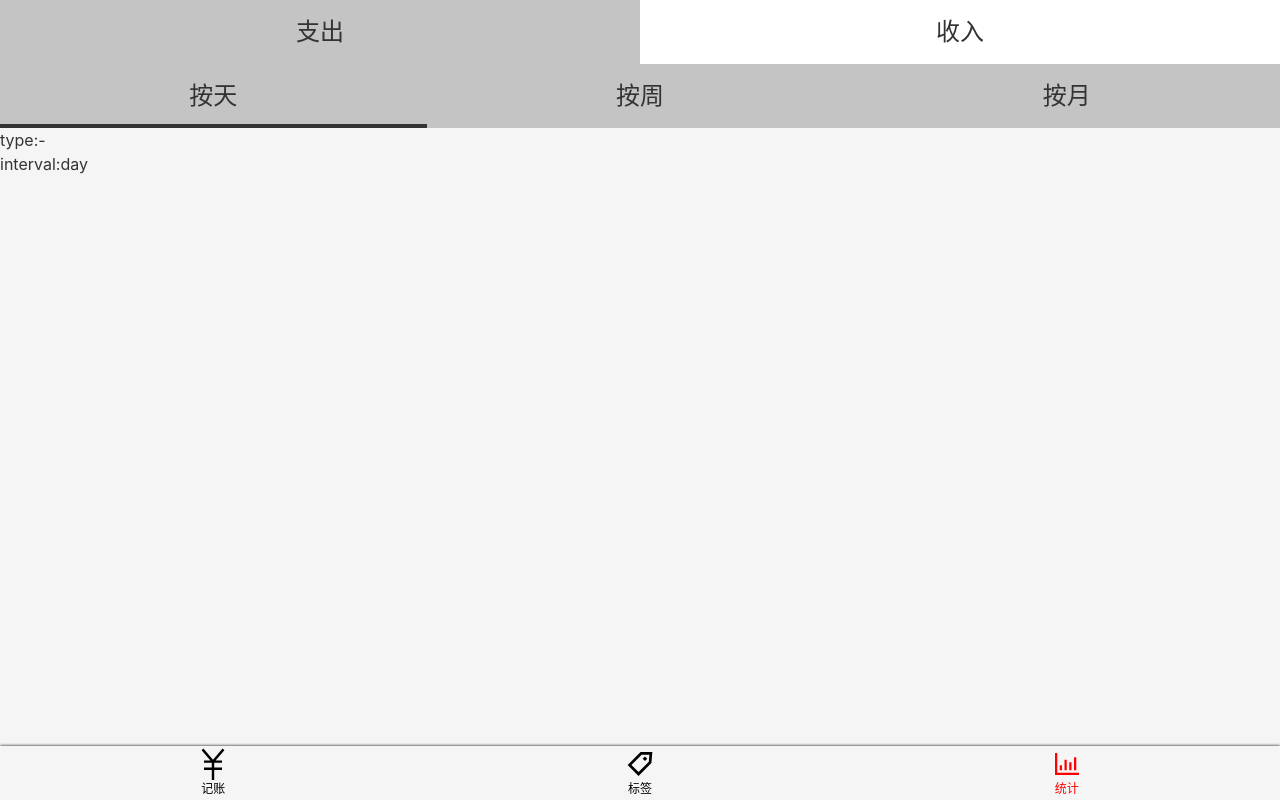
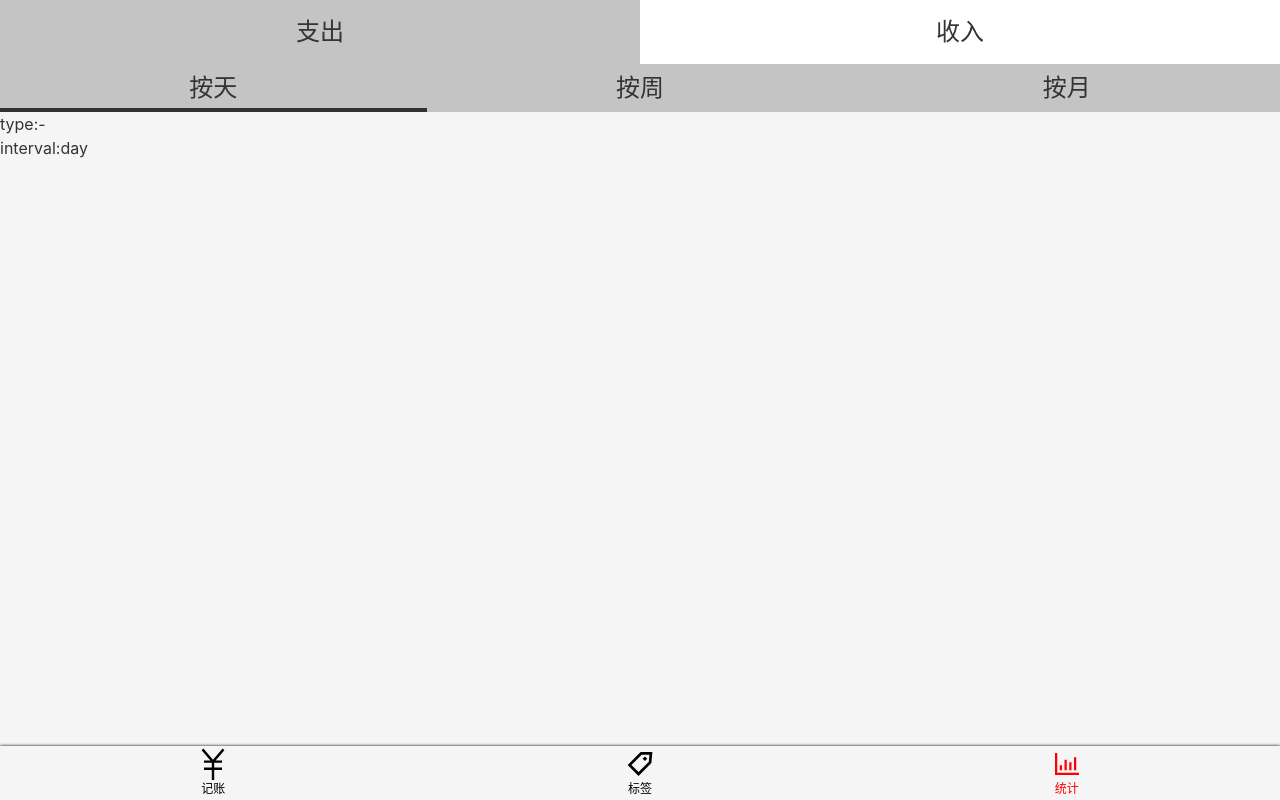
Before and after one commit to hailin-zhu2020/morney-test, a Vue app: page /#/statistics in a window 1280 px wide. Built offline with nearby package versions, Linux system fonts and the light colour scheme.

Commit message:
更新CSS 和修改bug

```diff
--- a/src/components/Tabs.vue
+++ b/src/components/Tabs.vue
@@ -1,6 +1,7 @@
 <template>
-  <ul class="tabs">
+  <ul :class="{[classPrefix+'-tabs']:classPrefix}" class="tabs">
     <li v-for="item in dataSource" :key="item.value"
+        class="tabs-item"
         :class="liClass(item)" @click="select(item)">{{ item.text }}
     </li>
   </ul>
@@ -39,7 +40,7 @@ export default class Tabs extends Vue {
   font-size: 24px;
   text-align: center;
 
-  > li {
+  &-item {
     width: 50%;
     height: 64px;
     display: flex;
--- a/src/custom.d.ts
+++ b/src/custom.d.ts
@@ -2,7 +2,7 @@
 type RecordItem = {
     tags: string[]
     notes: string
-    type: string
+    types: string
     amount: number //数据类型
     createAt?: Date //类或者叫构造函数 //？表示可以不存在
 }//类型声明
--- a/src/views/Money.vue
+++ b/src/views/Money.vue
@@ -30,7 +30,7 @@ import Tabs from '@/components/Tabs.vue'
 
 export default class Money extends Vue {
   record: RecordItem = {tags: [], notes: '', types: '-', amount: 0}; //定义变量并初始化
-  recordTypeList = recordTypeList
+  recordTypeList = recordTypeList;
 
   get recordList() {
     return this.$store.state.recordList;
--- a/src/views/Statistics.vue
+++ b/src/views/Statistics.vue
@@ -39,6 +39,10 @@ export default class Statistics extends Vue {
       display: none;
     }
   }
+}
 
+::v-deep .interval-tabs-item {
+  height: 48px;
 }
+
 </style>
```
